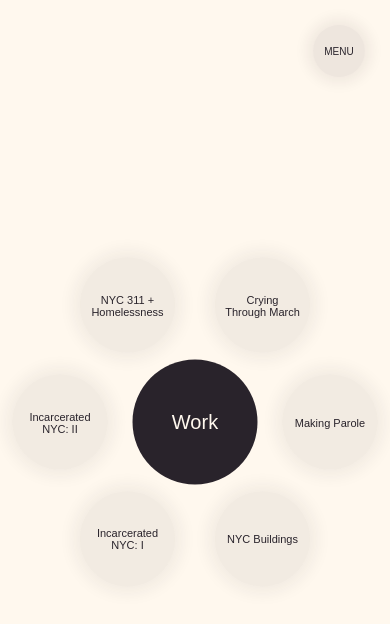
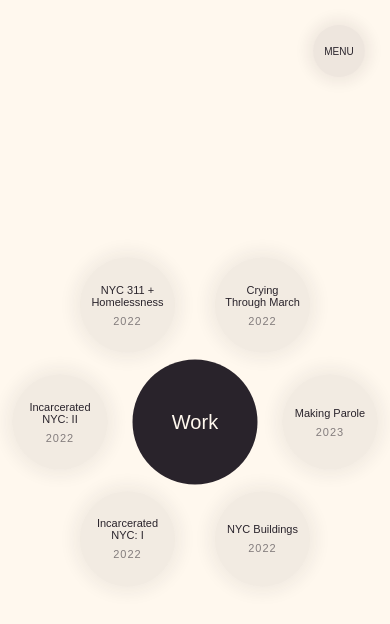
Before and after one commit to amcglinchy/alex-portfolio, a plain HTML site: page work.html in a window 390 px wide. Drawn offline with nearby package versions, Linux system fonts and the light colour scheme; a web font is replaced by a local one.

Commit message:
Improve mobile styles and add project years

```diff
--- a/projects.js
+++ b/projects.js
@@ -3,36 +3,42 @@
         title: "Making Sense of Making Parole",
         shortTitle: "Making Parole",
         url: "https://amcglinchy.github.io/2yrs_interviews/",
+        year: "2023",
         description: "An interactive data visualization story exploring what shapes parole outcomes in New York, based on two years of publicly available interview data."
     },
     {
         title: "NYC Buildings",
         shortTitle: "NYC Buildings",
         url: "https://amcglinchy.github.io/final_js/",
+        year: "2022",
         description: "An interactive Leaflet map using NYC Department of City Planning housing data to explore buildings by ownership and job status."
     },
     {
         title: "NYC's Incarcerated Population: Part 1",
         shortTitle: "Incarcerated NYC: I",
         url: "https://public.tableau.com/app/profile/alex.mcglinchy/viz/WhereNYCsIncarceratedPopulationCallsHome/MapFirst",
+        year: "2022",
         description: "A Tableau project exploring 2020 Census data with incarcerated individuals reallocated to their last known address."
     },
     {
         title: "NYC's Incarcerated Population: Part 2",
         shortTitle: "Incarcerated NYC: II",
         url: "https://amcglinchy.github.io/Interactive_Final/",
+        year: "2022",
         description: "The second iteration of exploring New York City's incarcerated population, created with D3.js."
     },
     {
         title: "What Happens When You Call 311 About a Homeless Individual?",
         shortTitle: "NYC 311 + Homelessness",
         url: "311.html",
+        year: "2022",
         description: "An analysis of how NYC's Department of Homeless Services and NYPD responded to homelessness-related 311 requests."
     },
     {
         title: "Crying Through March 2022",
         shortTitle: "Crying Through March",
         url: "crying.html",
+        year: "2022",
         description: "A personal data project recording every time I cried, or got close to crying, during the month of March."
     }
 ];
--- a/script.js
+++ b/script.js
@@ -27,8 +27,11 @@
         .attr("href", function(d) {
             return d.url;
         })
-        .text(function(d) {
-            return d.shortTitle;
+        .html(function(d) {
+            return `
+                <span class="project-title">${d.shortTitle}</span>
+                <span class="project-year">${d.year}</span>
+            `;
         })
         .style("--x", function(d, i) {
 
--- a/style.css
+++ b/style.css
@@ -474,6 +474,21 @@
         background-color 0.25s ease,
         box-shadow 0.25s ease;
 }
+.d3-project {
+    flex-direction: column;
+    gap: 7px;
+}
+
+.project-title {
+    display: block;
+}
+
+.project-year {
+    display: block;
+    font-size: 11px;
+    opacity: 0.55;
+    letter-spacing: 1px;
+}
 
 
 /* --- Project descriptions --- */
@@ -1606,5 +1621,15 @@
         box-shadow:
             0 0 20px 10px rgba(41, 35, 43, 0.05);
     }
-
-}
+        /* Hide project hover descriptions on mobile */
+    .project-description,
+    .d3-project:hover .project-description {
+        display: none;
+    }
+
+    /* Keep resume section buttons from turning blue on mobile */
+    .section-toggle {
+        color: var(--ink);
+    }
+
+}
```
